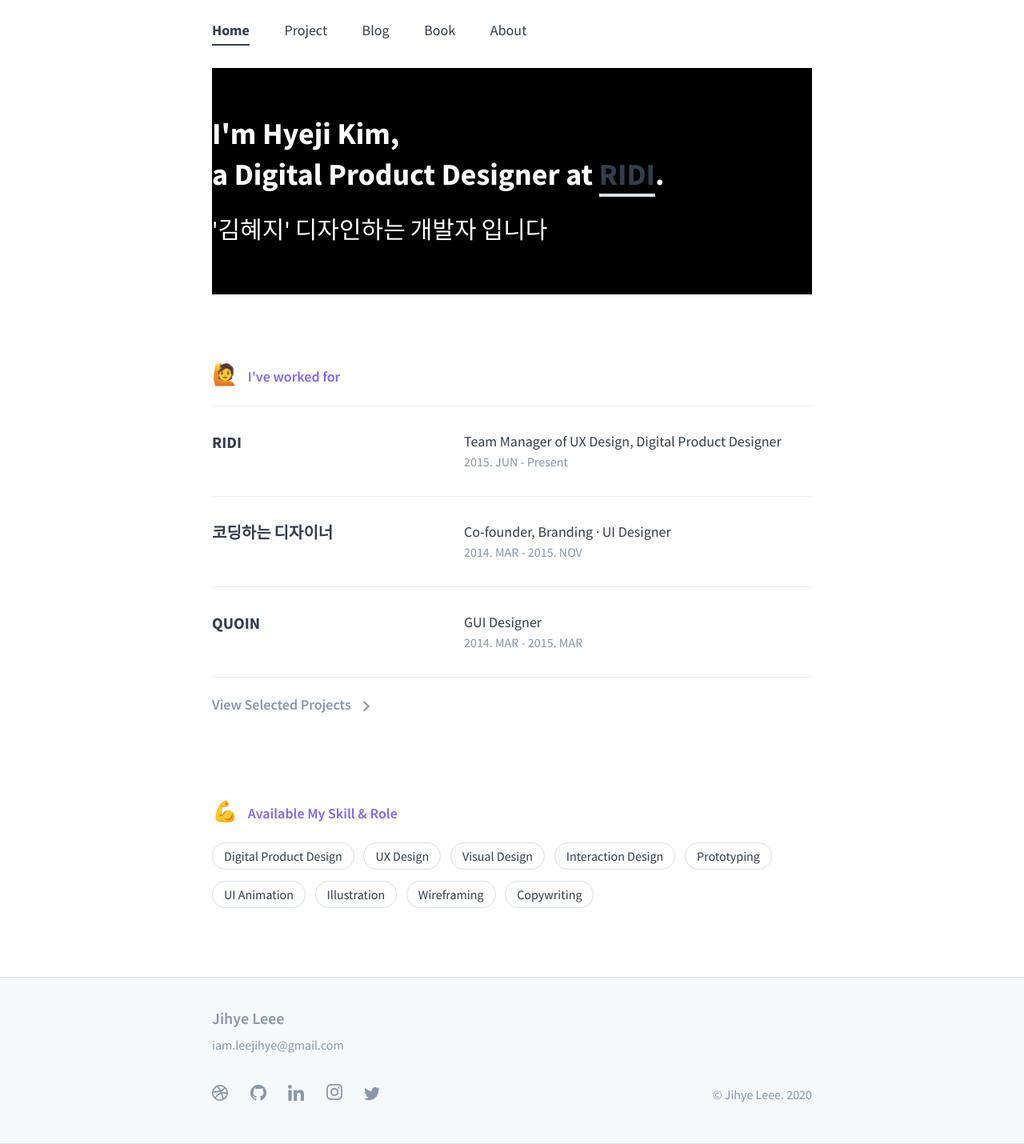
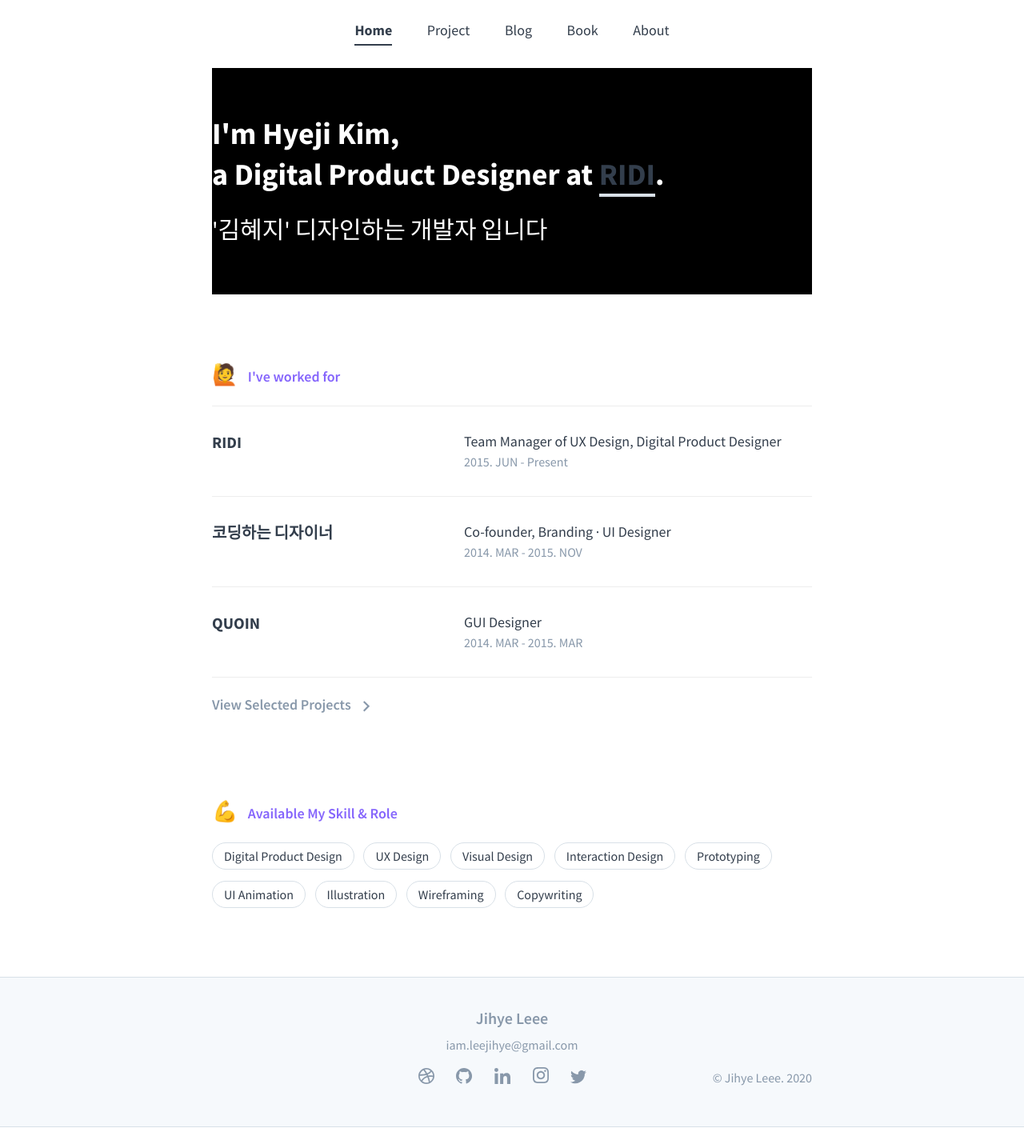
Before and after one commit to HeyHiHello17/HeyHiHello17.github.io, a Jekyll site: the page built from index.md, in a window 1280 px wide. Shown: the whole page at 80% size. Built offline with Jekyll 4.4.1, drawn with Linux system fonts in a browser that asks for light colours; after the commit the page ends 1409 px from its top, so only the background shows below that.

Commit message:
nav footer 변경

```diff
--- a/_sass/_layout.scss
+++ b/_sass/_layout.scss
@@ -22,6 +22,7 @@ footer>.footer_wrap,
 .nav {
     overflow: auto;
     padding: 24px 0;
+    text-align: center;
 
   &-container {
       margin: 0 auto;
@@ -84,6 +85,7 @@ footer {
     color: $default-tint;
     border-top: 1px solid $grey-2;
     border-bottom: 1px solid $grey-2;
+    text-align: center;
 
     .footer_wrap {
         font-style: normal;
@@ -107,7 +109,7 @@ footer {
             }
 
             .accounts {
-                margin-top: 36px;
+                margin-top: 15px;
                 a {
                     margin-right: 24px;
                     svg {
@@ -121,7 +123,7 @@ footer {
             }
         }
         .copyright {
-            float: right;
+            float: center;
             position: absolute;
             right: 0;
             bottom: 2px;
```
